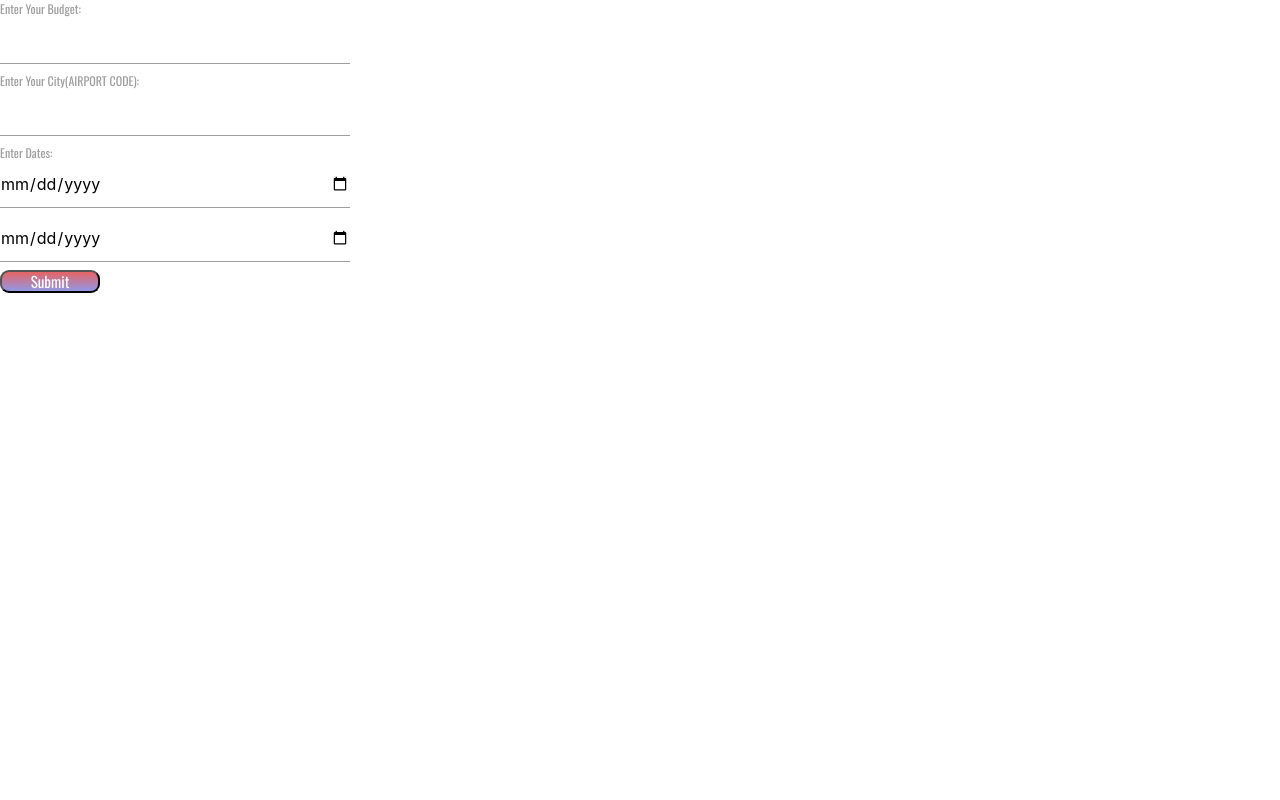
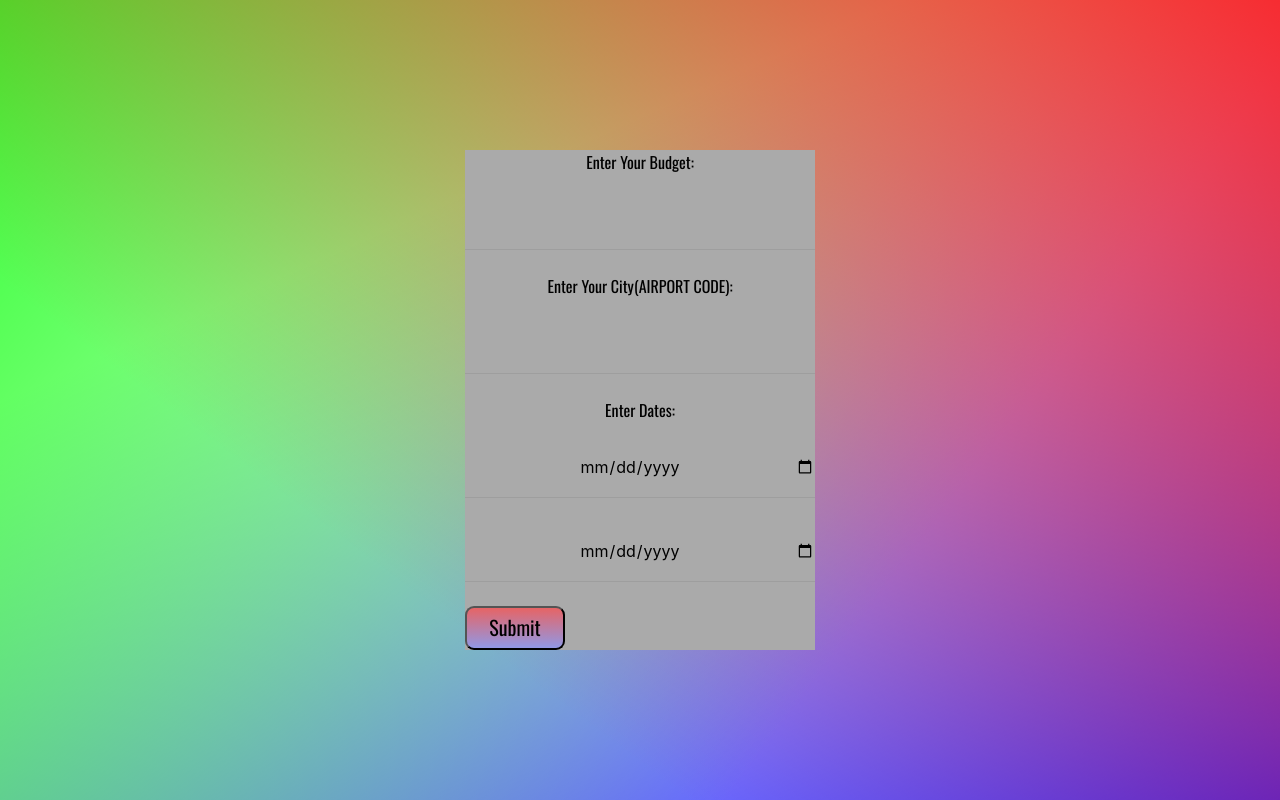
Before and after one commit to paulsobers23/Travel-App, a website: page index.html in a window 1280 px wide. Drawn offline with nearby package versions, Linux system fonts and the light colour scheme.

Commit message:
styled pages , need to fix the card height

```diff
--- a/generateCities.js
+++ b/generateCities.js
@@ -30,11 +30,11 @@ indexForm.addEventListener('submit', async (e) => {
   <div class="container">
 <div class="row">
   <ul class="collection with-header">
-  <li class="collection-header"><h4>Flights</h4></li>
+  <li class="collection-header"><h4>You Can Travel To:</h4></li>
   ${str}
   </ul>
-   <a href ="index.html">Would You Like To Go Back ? </a>
   </div>
+   <a href ="index.html">Would You Like To Pick Another Flight ? </a>
   </div>
   `;
       addEvent('button', event);
--- a/getHotels.js
+++ b/getHotels.js
@@ -50,6 +50,7 @@ const getCityByLatLng = async (city) =>{
   return getHotelsByLatLng(latitude,longitude)
 }
 
+//Responsible for calculating the lowest price for an hotel
 function getMinPrice(arrOfHotel){
   let num = arrOfHotel.reduce((minPrice, hotel) =>{
     hotel = hotel.price.split(' - ')
--- a/style.css
+++ b/style.css
@@ -4,16 +4,29 @@ html{
     width: 100%;
     height: 100%;
     font-family: Oswald;
+    display: flex;
+    align-items:center;
+    justify-content:center;
+    font-size:20px;
 }
 
+body{
+    background: linear-gradient(217deg, rgba(255,0,0,.8), rgba(255,0,0,0) 70.71%),
+                linear-gradient(127deg, rgba(0,255,0,.8), rgba(0,255,0,0) 70.71%),
+                linear-gradient(336deg, rgba(0,0,255,.8), rgba(0,0,255,0) 70.71%);
+
+}
 
 #myForm{
     width: 350px;
     height: 500px;
+    background-color:  rgb(170,170,170);
+    display: grid;
+    text-align: center;
 }
 
 .validate{
-    color:white;
+    color:black;
     font-family: Oswald;
     width: 100px;
     border-radius: 9px;
@@ -24,6 +37,7 @@ html{
 
 label{
     display: block;
+    color:black;
 }
 
 .row{
@@ -34,5 +48,10 @@ label{
 
 .col.s12.m7{
     display: grid;
-    grid-template-columns: repeat(5, auto)
+    grid-template-columns: repeat(5, auto);
+    grid-gap:10px;
 }
+
+input[type=date]{
+    text-align: center;
+}
```
